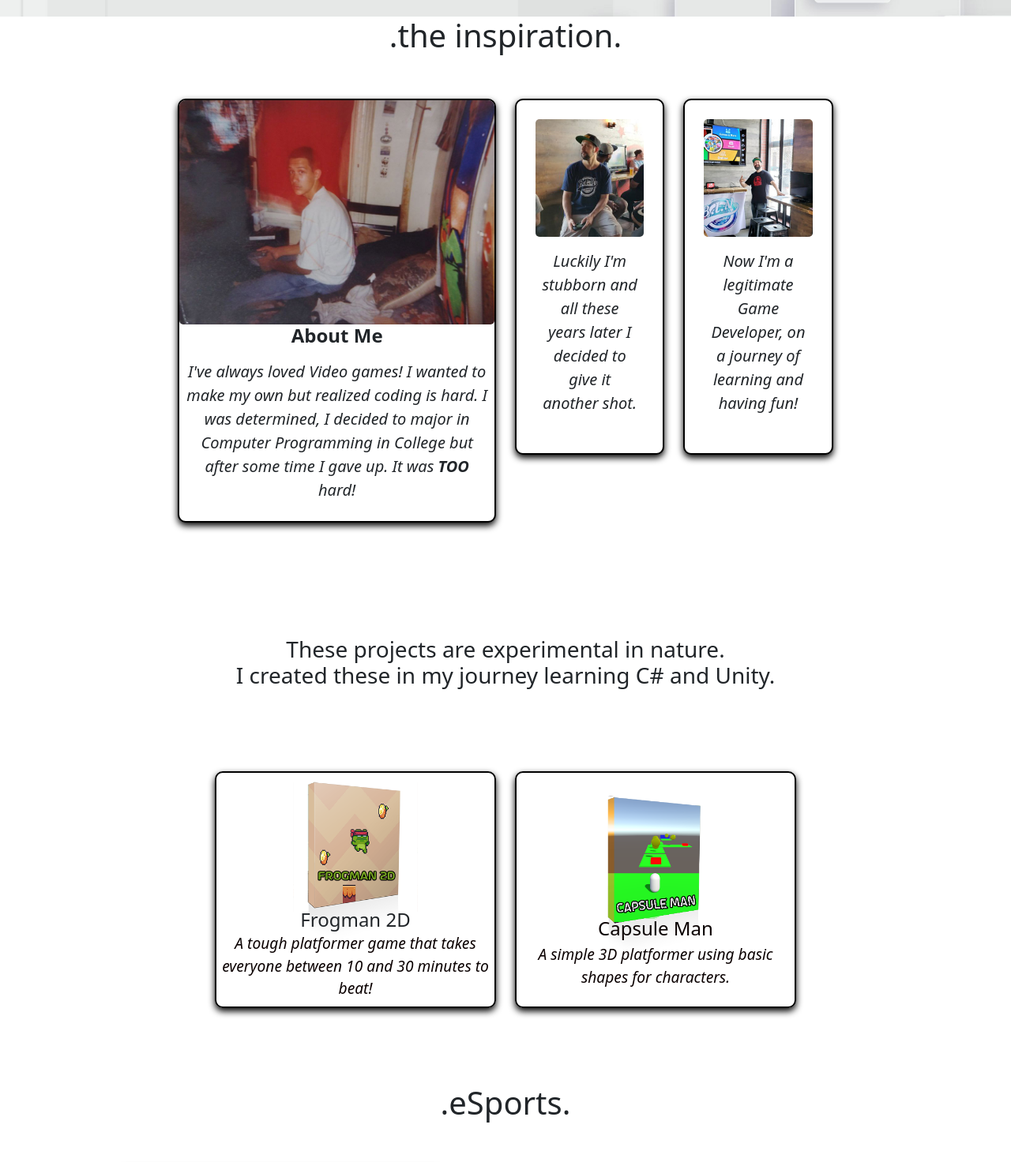
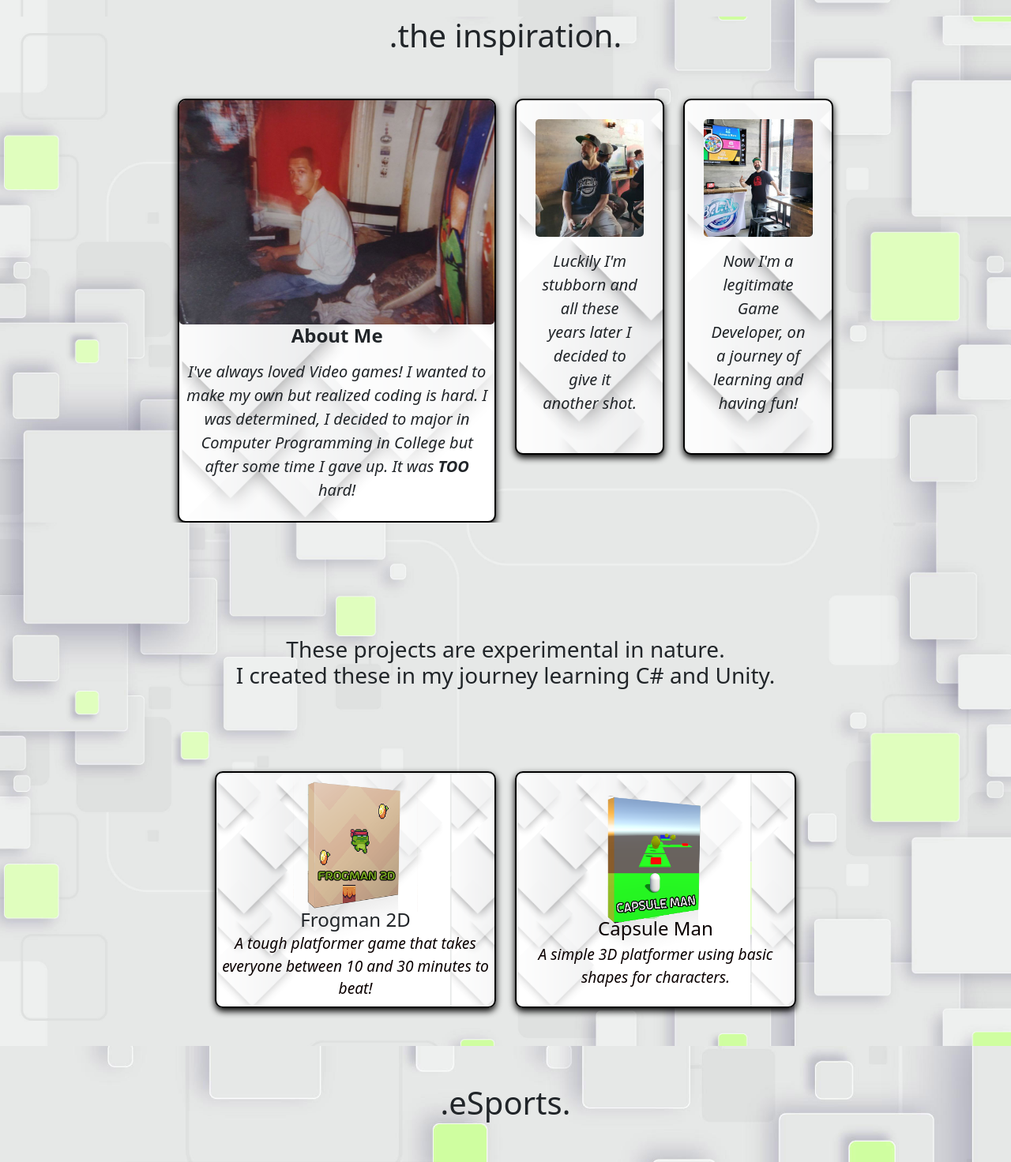
Before and after one commit to Cellohh/game-dev, a plain HTML site: page index.html in a window 1280 px wide. Shown: the part 600-2072 px from the top of the page at 79% size. Drawn offline with nearby package versions, Linux system fonts and the light colour scheme; the site is published under a folder, as on GitHub Pages, so addresses that start at the root find nothing.

Commit message:
Update styles.css
finally fixed the path

```diff
--- a/css/styles.css
+++ b/css/styles.css
@@ -67,7 +67,7 @@ body {
   /*-----------SECTION 2---------*/
 
   #about-section {
-    background-image: url(/media/blocks-upside-down.jpg); /* Your background image URL */
+    background-image: url(../media/blocks-upside-down.jpg); /* Your background image URL */
     background-size: cover;
     background-position: center;
     position: relative;
@@ -76,7 +76,7 @@ body {
 
 .about-rounded-box {
     position: relative;
-    background-image: url(/media/angled2.png); /* Your background image URL */
+    background-image: url(../media/angled2.png); /* Your background image URL */
     height: 55%;
     width: auto;
     border-radius: 10px;
@@ -119,7 +119,7 @@ body {
   /*-----------SECTION 3---------*/
 
   #games {
-    background-image: url(/media/blocks.jpg); /* Your background image URL */
+    background-image: url(../media/blocks.jpg); /* Your background image URL */
     background-size: cover;
     background-position: center;
     position: relative;
@@ -133,7 +133,7 @@ body {
 
   .rounded-box {
     position: relative;
-    background: url(/media/angled2.png);
+    background: url(../media/angled2.png);
     background-size: contain;
     height: 300px;
     width: auto;
@@ -202,7 +202,7 @@ body {
   /*-----------SECTION 4---------*/
 
   #section-4 {
-    background-image: url(/media/blocks-upside-down.jpg); /* Your background image URL */
+    background-image: url(../media/blocks-upside-down.jpg); /* Your background image URL */
     background-size: cover;
     background-position: center;
     position: relative;
```
